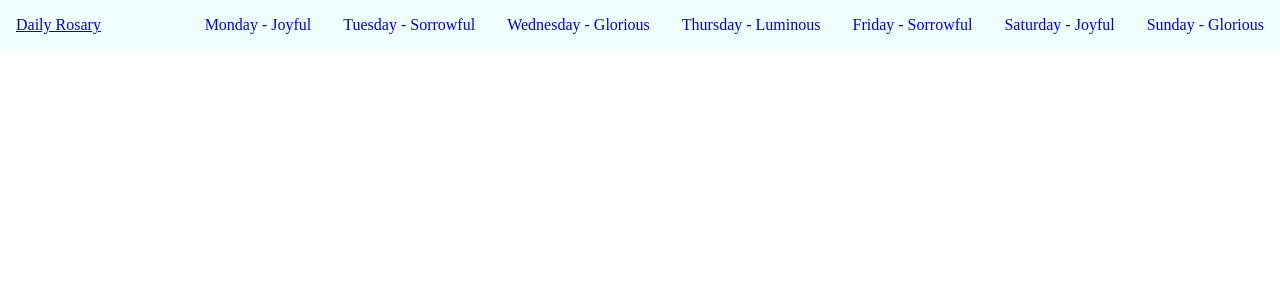
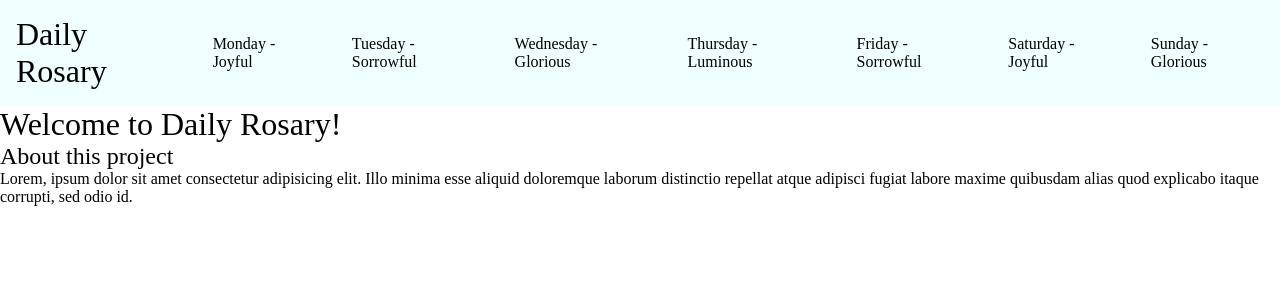
Before and after one commit to jswashburn/daily-rosary, a React (Create React App) app: page / in a window 1280 px wide. Shown: the top 300 px of the page. Built offline with nearby package versions, Linux system fonts and the light colour scheme.

Commit message:
add day pages

```diff
--- a/src/App.js
+++ b/src/App.js
@@ -1,12 +1,46 @@
 import { useEffect, useState } from "react";
 import Navbar from "./Navbar"
+import Home from "./pages/Home";
+import Monday from "./pages/Monday";
+import Tuesday from "./pages/Tuesday";
+import Wednesday from "./pages/Wednesday";
+import Thursday from "./pages/Thursday";
+import Friday from "./pages/Friday";
+import Saturday from "./pages/Saturday";
+import Sunday from "./pages/Sunday";
 
 export default function App() {
-  const [today, setToday] = useState(null);
-
+  let component;
+  switch (window.location.pathname) {
+    case "/":
+      component = <Home />
+      break
+    case "/monday":
+      component = <Monday />
+      break
+    case "/tuesday":
+      component = <Tuesday />
+      break
+    case "/wednesday":
+      component = <Wednesday />
+      break
+    case "/thursday":
+      component = <Thursday />
+      break
+    case "/friday":
+      component = <Friday />
+      break
+    case "/saturday":
+      component = <Saturday />
+      break
+    case "/sunday":
+      component = <Sunday />
+      break
+  }
   return (
     <div className="App">
       <Navbar />
+      <div className="content">{component}</div>
     </div>
   );
 }
--- a/src/index.scss
+++ b/src/index.scss
@@ -2,11 +2,13 @@
     display: flex;
     background-color: azure;
     justify-content: space-between;
-    padding-top: 1rem;
-    padding-bottom: 1rem;
+    align-items: center;
 
-    &__site-title {
-        padding-left: 1rem;
+    &__site-title, &__site-title:visited {
+        padding: 1rem;
+        font-size: 2rem;
+        text-decoration: none;
+        color: black;
     }
 
     &__days-list {
@@ -16,12 +18,22 @@
         padding: 0 1rem;
 
         &__day {
-            &__link {
+            &__link, &__link:visited {
                 text-decoration: none;
-                /* visited link */
-                &:visited {
-                    color: green;
-                }
+                color: black;
+                height: 100%;
+                display: flex;
+                align-items: center;
+                padding: 0.25rem;
+            }
+
+            &--active {
+                background-color: cornflowerblue;
+            }
+
+            background-color: azure;
+            &:hover {
+                filter: brightness(80%);
             }
         }
     }
--- /dev/null
+++ b/src/pages/Friday.js
@@ -0,0 +1,7 @@
+export default function Friday() {
+    return (
+        <div>
+            <h1>Friday</h1>
+        </div>
+    )
+}
--- /dev/null
+++ b/src/pages/Home.js
@@ -0,0 +1,11 @@
+export default function Home() {
+    return (
+        <div>
+            <h1>Welcome to Daily Rosary!</h1>
+            <h2>About this project</h2>
+            <p>
+                Lorem, ipsum dolor sit amet consectetur adipisicing elit. Illo minima esse aliquid doloremque laborum distinctio repellat atque adipisci fugiat labore maxime quibusdam alias quod explicabo itaque corrupti, sed odio id.
+            </p>
+        </div>
+    )
+}
--- /dev/null
+++ b/src/pages/Monday.js
@@ -0,0 +1,7 @@
+export default function Monday() {
+    return (
+        <div>
+            <h1>Monday</h1>
+        </div>
+    )
+}
--- /dev/null
+++ b/src/pages/Saturday.js
@@ -0,0 +1,7 @@
+export default function Saturday() {
+    return (
+        <div>
+            <h1>Saturday</h1>
+        </div>
+    )
+}
--- /dev/null
+++ b/src/pages/Sunday.js
@@ -0,0 +1,7 @@
+export default function Sunday() {
+    return (
+        <div>
+            <h1>Sunday</h1>
+        </div>
+    )
+}
--- /dev/null
+++ b/src/pages/Thursday.js
@@ -0,0 +1,7 @@
+export default function Thursday() {
+    return (
+        <div>
+            <h1>Thursday</h1>
+        </div>
+    )
+}
--- /dev/null
+++ b/src/pages/Tuesday.js
@@ -0,0 +1,7 @@
+export default function Tuesday() {
+    return (
+        <div>
+            <h1>Tuesday</h1>
+        </div>
+    )
+}
--- /dev/null
+++ b/src/pages/Wednesday.js
@@ -0,0 +1,7 @@
+export default function Wednesday() {
+    return (
+        <div>
+            <h1>Wednesday</h1>
+        </div>
+    )
+}
```
